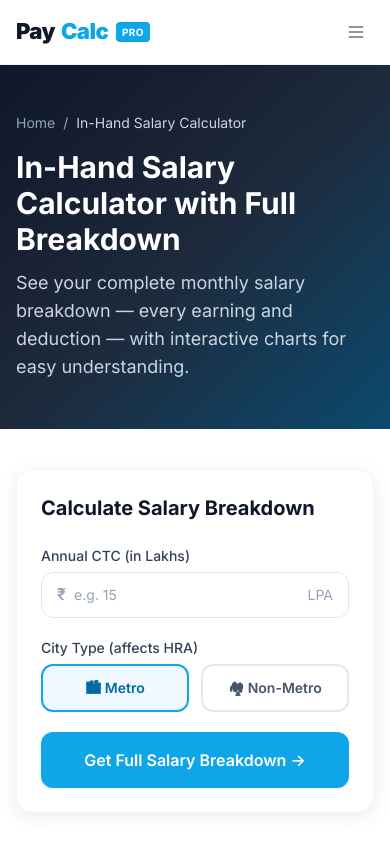
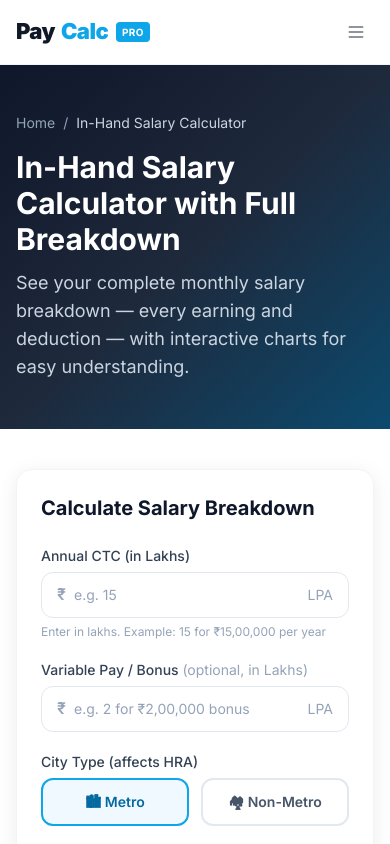
Before and after one commit to Varshith-Kali/PayCalcPro, a Next.js app: page /in-hand-salary-calculator in a window 390 px wide. Shown: the top 844 px of the page. Built offline with nearby package versions, Linux system fonts and the light colour scheme.

Commit message:
Fix: add variable pay to in-hand calculator, fix mobile text overflow

```diff
--- a/app/in-hand-salary-calculator/page.tsx
+++ b/app/in-hand-salary-calculator/page.tsx
@@ -22,6 +22,7 @@ const faqs = [
 
 export default function InHandSalaryPage() {
   const [ctc, setCtc] = useState('')
+  const [variablePay, setVariablePay] = useState('')
   const [city, setCity] = useState<'metro' | 'non-metro'>('metro')
   const [result, setResult] = useState<SalaryBreakdown | null>(null)
   const [showChart, setShowChart] = useState(false)
@@ -29,7 +30,8 @@ export default function InHandSalaryPage() {
   const calculate = () => {
     const val = parseFloat(ctc.replace(/,/g, ''))
     if (!val || val <= 0) return
-    const res = calculateSalary(val * 100000, city)
+    const variable = parseFloat(variablePay) * 100000 || 0
+    const res = calculateSalary(val * 100000, city, variable)
     setResult(res)
     setShowChart(false)
     setTimeout(() => setShowChart(true), 100)
@@ -62,6 +64,20 @@ export default function InHandSalaryPage() {
                       onKeyDown={e => e.key === 'Enter' && calculate()} className="form-input pl-8" />
                     <span className="absolute right-4 top-1/2 -translate-y-1/2 text-slate-400 text-sm">LPA</span>
                   </div>
+                  <p className="text-xs text-slate-400 mt-1.5">Enter in lakhs. Example: 15 for ₹15,00,000 per year</p>
+                </div>
+
+                {/* Variable Pay */}
+                <div>
+                  <label className="form-label">Variable Pay / Bonus <span className="text-slate-400 font-normal">(optional, in Lakhs)</span></label>
+                  <div className="relative">
+                    <span className="absolute left-4 top-1/2 -translate-y-1/2 text-slate-400 font-semibold">₹</span>
+                    <input type="number" placeholder="e.g. 2 for ₹2,00,000 bonus" value={variablePay}
+                      onChange={e => setVariablePay(e.target.value)}
+                      onKeyDown={e => e.key === 'Enter' && calculate()}
+                      className="form-input pl-8" min="0" step="0.5" />
+                    <span className="absolute right-4 top-1/2 -translate-y-1/2 text-slate-400 text-sm">LPA</span>
+                  </div>
                 </div>
                 <div>
                   <label className="form-label">City Type (affects HRA)</label>
@@ -80,15 +96,15 @@ export default function InHandSalaryPage() {
 
             {result && (
               <div className="animate-scale-in space-y-5">
-                <div className="bg-gradient-to-br from-sky-600 to-blue-700 text-white rounded-2xl p-6 shadow-blue">
-                  <div className="grid grid-cols-2 gap-6">
+                <div className="bg-gradient-to-br from-sky-600 to-blue-700 text-white rounded-2xl p-5 sm:p-6 shadow-blue">
+                  <div className="grid grid-cols-2 gap-4">
                     <div>
                       <p className="text-sky-200 text-xs font-medium mb-1">Monthly In-Hand</p>
-                      <p className="text-3xl font-bold">{formatINR(result.inHandMonthly)}</p>
+                      <p className="text-2xl sm:text-3xl font-bold">{formatINR(result.inHandMonthly)}</p>
                     </div>
                     <div>
                       <p className="text-sky-200 text-xs font-medium mb-1">Annual In-Hand</p>
-                      <p className="text-3xl font-bold">{formatINRCompact(result.inHandAnnual)}</p>
+                      <p className="text-2xl sm:text-3xl font-bold">{formatINRCompact(result.inHandAnnual)}</p>
                     </div>
                   </div>
                 </div>
```
